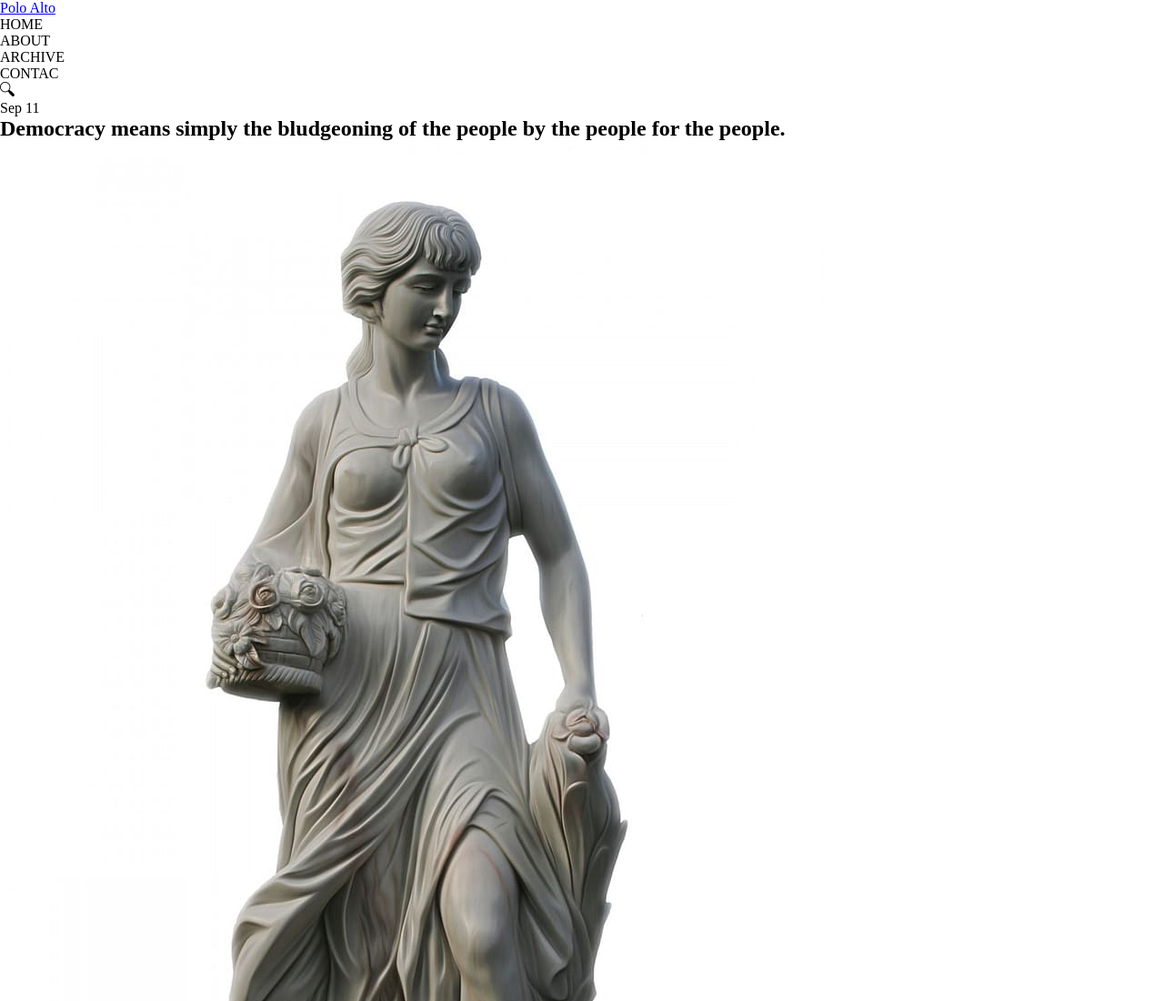
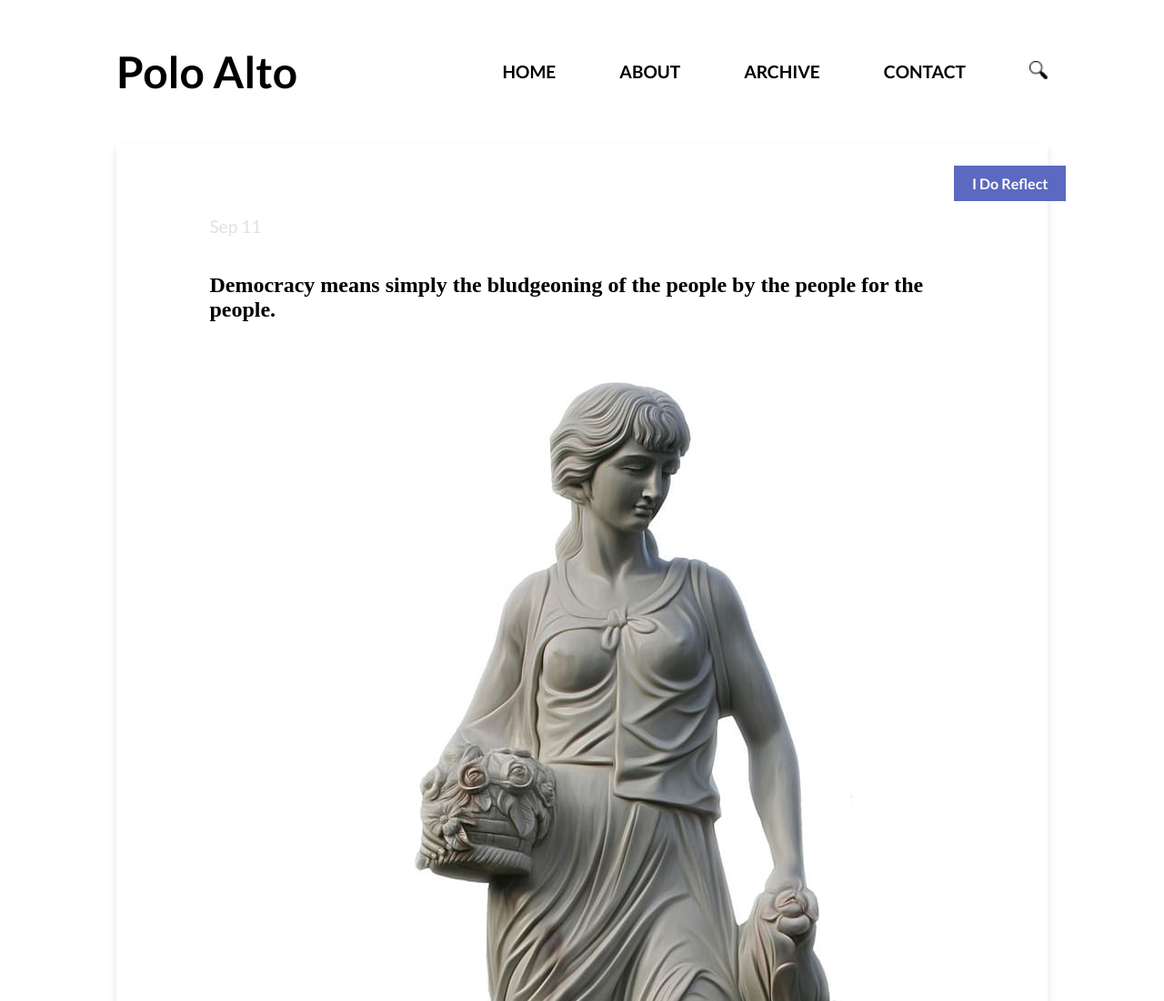
Before and after one commit to Joca411/Mladja-HTML-CSS, a plain HTML site: page index.html in a window 1280 px wide. Shown: the top 1100 px of the page at 91% size. Drawn offline with Linux system fonts and the light colour scheme.

Commit message:
Sredjivanje nav bara i before

```diff
--- a/css/main.css
+++ b/css/main.css
@@ -1,5 +1,78 @@
+@import url("https://fonts.googleapis.com/css2?family=Lato:ital,wght@0,100;0,300;0,400;0,700;0,900;1,100;1,300;1,400;1,700;1,900&display=swap");
+
 * {
 	margin: 0;
 	padding: 0;
 	box-sizing: border-box;
 }
+.body {
+}
+.container {
+	width: 80%;
+	margin: 0 auto;
+}
+.contentContainer {
+	position: relative;
+	box-shadow: 0px 5px 10px rgba(0, 0, 0, 0.1);
+}
+
+/* NAVBAR  */
+.navBar {
+	display: flex;
+	justify-content: space-between;
+	padding: 50px 0;
+}
+.navBar a {
+	text-decoration: none;
+	color: #000;
+	font-family: "Lato", sans-serif;
+	font-size: 3rem;
+	font-weight: bold;
+}
+
+.navLink {
+	display: flex;
+	justify-content: space-around;
+	align-items: center;
+	gap: 70px;
+	list-style: none;
+}
+
+.navLink a {
+	text-decoration: none;
+	font-size: 1.2rem;
+	font-weight: bold;
+	font-family: "Lato", sans-serif;
+}
+
+.navLink img {
+	color: #000;
+	width: 20px;
+	height: 20px;
+}
+
+/* MAIN SECTION */
+
+.contentWriper {
+	width: 80%;
+	margin: 0 auto;
+}
+.contentWriper .date {
+	font-size: 1.2rem;
+	padding: 80px 0 40px 0;
+	color: #e1e1e1;
+	font-family: "Lato", sans-serif;
+	font-weight: 500;
+}
+
+.contentWriper::before {
+	content: "I Do Reflect";
+	position: absolute;
+	right: -2%;
+	top: 25px;
+	color: #fff;
+	font-family: "Lato", sans-serif;
+	font-weight: bold;
+	background-color: #5b69c1;
+	padding: 10px 20px;
+}
--- a/index.html
+++ b/index.html
@@ -9,20 +9,20 @@
 	<body>
 		<div class="container">
 			<header>
-				<nav>
-					<a href="#">Polo Alto</a>
-					<ul>
-						<li>HOME</li>
-						<li>ABOUT</li>
-						<li>ARCHIVE</li>
-						<li>CONTAC</li>
+				<nav class="navBar">
+					<a href="index.html">Polo Alto</a>
+					<ul class="navLink">
+						<li><a href="index.html">HOME</a></li>
+						<li><a href="">ABOUT</a></li>
+						<li><a href="">ARCHIVE</a></li>
+						<li><a href="">CONTACT</a></li>
 						<li><img src="img/loop.png" alt="Search icon" /></li>
 					</ul>
 				</nav>
 			</header>
-			<main>
-				<section>
-					<span>Sep 11</span>
+			<main class="contentContainer">
+				<section class="contentWriper">
+					<p class="date">Sep 11</p>
 					<h1>
 						Democracy means simply the bludgeoning of the people by the people
 						for the people.
```
